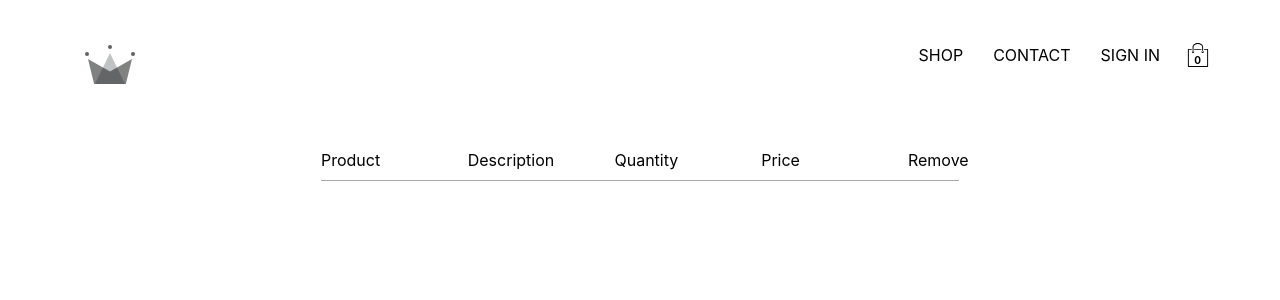
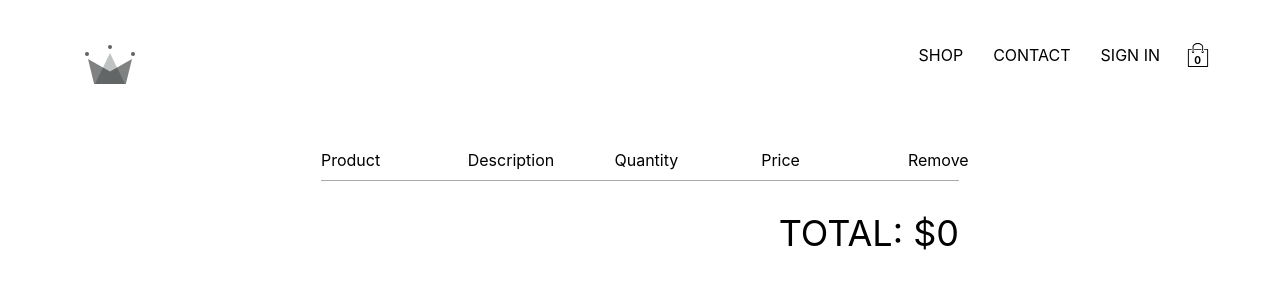
Before and after one commit to sarisssa/Elysium, a React (Create React App) app: page /checkout in a window 1280 px wide. Shown: the top 300 px of the page. Built offline with nearby package versions, Linux system fonts and the light colour scheme; no server answers.

Commit message:
Integrate cart items and total cost into Checkout page.

```diff
--- a/src/pages/checkout/checkout.component.jsx
+++ b/src/pages/checkout/checkout.component.jsx
@@ -2,11 +2,11 @@
 import { connect } from 'react-redux';
 import { createStructuredSelector } from 'reselect';
 
-import { selectCartItems } from '../../redux/cart/cart.selectors';
+import { selectCartItems, selectCartTotal } from '../../redux/cart/cart.selectors';
 
 import './checkout.styles.scss';
 
-const CheckoutPage = () => (
+const CheckoutPage = ({ cartItems, total }) => (
     <div className='checkout-page'>
         <div className='checkout-header'>
             <div className='header-block'>
@@ -25,11 +25,16 @@
                 <span>Remove</span>
             </div>
         </div>
+        {cartItems.map(cartItem => cartItem.name)}
+        <div className='total'>
+            <span>TOTAL: ${total}</span>
+        </div>
     </div>
 );
 
 const mapStateToProps = createStructuredSelector({
     cartItems: selectCartItems,
+    total: selectCartTotal
 });
 
-export default CheckoutPage;
+export default connect(mapStateToProps)(CheckoutPage);
```
Lines whose indentation alone changed are shown as unchanged.
